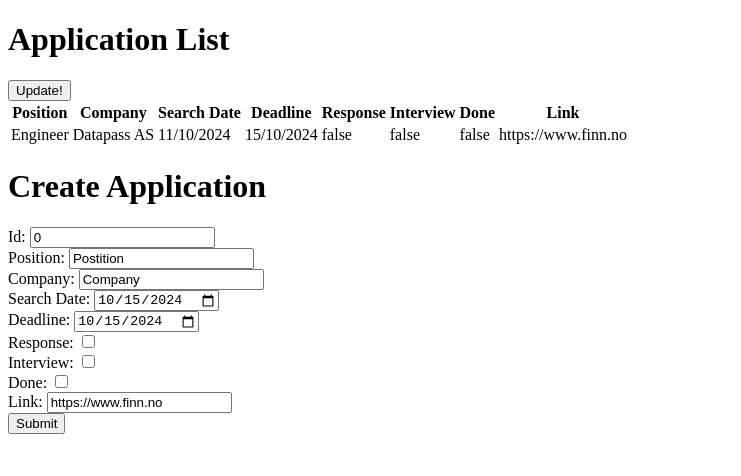
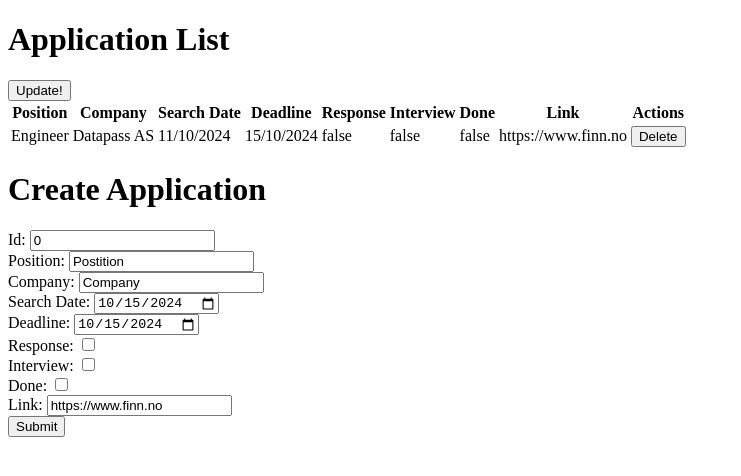
Before and after one commit to even44/JobsearchWebUI, an Angular app in the folder AngularUI/: page / in a window 1280 px wide. Shown: the top 476 px of the page, without its empty margins (0-741 px from the left). Built offline with nearby package versions, Linux system fonts and the light colour scheme.

Commit message:
added delete functionality

```diff
--- a/AngularUI/src/app/job-application.service.ts
+++ b/AngularUI/src/app/job-application.service.ts
@@ -15,4 +15,8 @@ export class JobApplicationService {
 	createJobApplication(application: JobApplication ){
 		return this.httpClient.post<JobApplication>("http://localhost:3001/jobapplications", application)
 	}
+
+	deleteJobApplication(id: number) {
+		return this.httpClient.delete<JobApplication>("http://localhost:3001/jobapplications/" + id)
+	}
 }
--- a/AngularUI/src/app/job-applications-table/job-applications-table.component.html
+++ b/AngularUI/src/app/job-applications-table/job-applications-table.component.html
@@ -11,6 +11,7 @@
 			<th>Interview</th>
 			<th>Done</th>
 			<th>Link</th>
+			<th>Actions</th>
 		</tr>
 	</thead>
 	<tbody *ngIf="jobApplications.length > 0">
@@ -23,6 +24,7 @@
 			<td>{{application.interview}}</td>
 			<td>{{application.done}}</td>
 			<td>{{application.link}}</td>
+			<td><button (click)="deleteJobApplication(application.id)">Delete</button></td>
 		</tr>
 	</tbody>
 </table>
--- a/AngularUI/src/app/job-applications-table/job-applications-table.component.ts
+++ b/AngularUI/src/app/job-applications-table/job-applications-table.component.ts
@@ -20,6 +20,11 @@ export class JobApplicationsTableComponent {
 			.subscribe(data => this.jobApplications = data)
 	}
 
+	deleteJobApplication(id: number){
+		this.jobApplicationService.deleteJobApplication(id)
+			.subscribe()
+	}
+
 
 
 	application1: JobApplication = {
```
